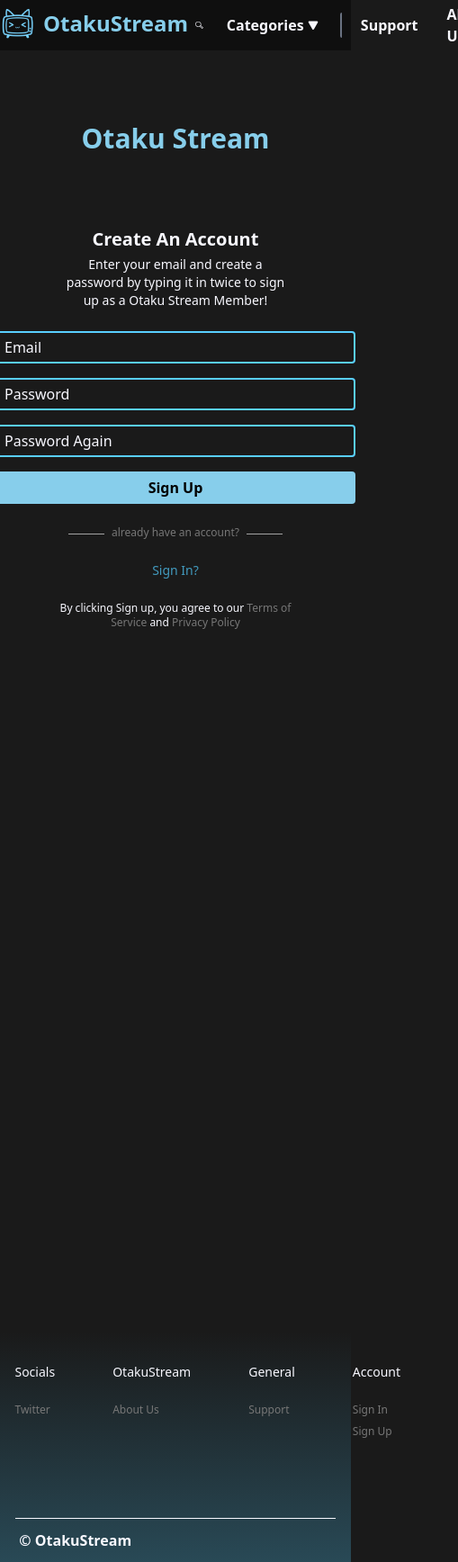
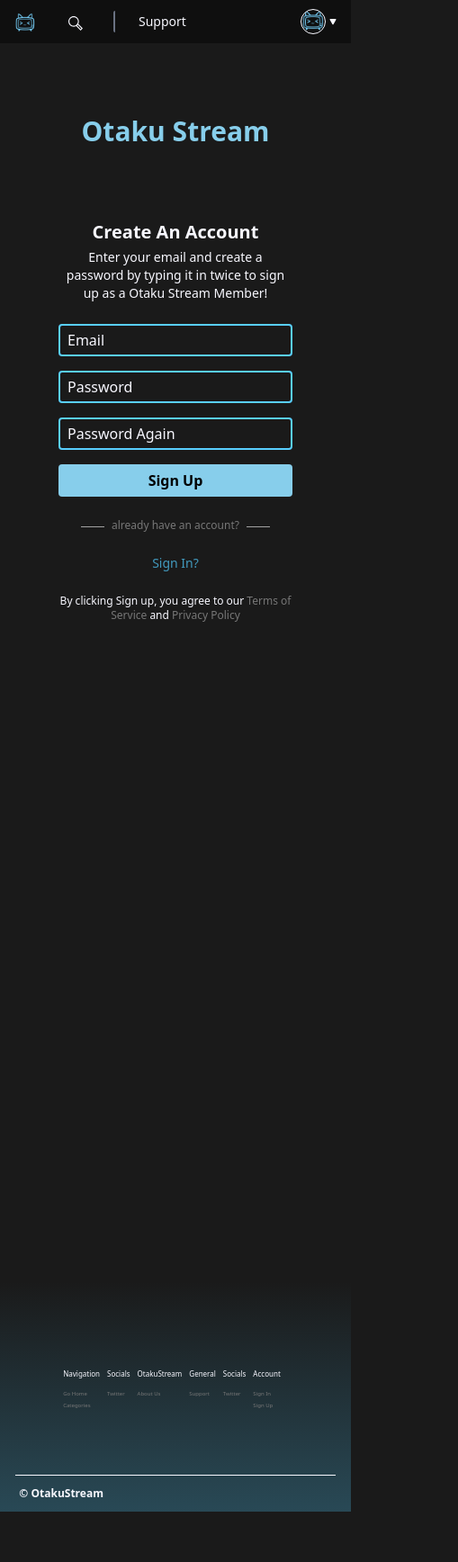
Before and after one commit to ChanGu3-WSU-Projects/WebDev-489, a React (Vite) app in the folder otaku-stream-vss-app/client/: page /auth/signup in a window 390 px wide. Shown: the whole page at 90% size, 509 px wide, since content can reach past the window. After the commit the page ends 1680 px from the top, so only its background shows below. Built offline with nearby package versions, Linux system fonts and the light colour scheme.

Commit message:
feat: responsive
signup + signin + footer + navbar + signup success

```diff
--- a/otaku-stream-vss-app/client/src/components/FooterOS.jsx
+++ b/otaku-stream-vss-app/client/src/components/FooterOS.jsx
@@ -1,71 +1,69 @@
 import '../tailwind.css'
 
+function LinksTitle({titleName})
+{
+    return (
+        <p className="text-[8px]  md:text-sm text-[#F8F8FF]">{titleName}</p>
+    )
+}
+
+function Link({linkName, href})
+{
+    return (
+        <a className="text-[6px] md:text-xs text-[#777777] hover:text-[#429ABE] active:text-[#429ABE] visited:text-purple-600" href={href}>{linkName}</a>
+    )
+}
+
+function LinkTab({titleName, links})
+{
+    return (
+        <div className="flex flex-col space-y-3 md:space-y-6">
+            <LinksTitle titleName={titleName}/>
+            <div className="flex flex-col space-y-1 md:space-y-2">
+                { links.map((link) => { return ( <Link linkName={link.name} href={link.href} /> ) }  ) }
+             </div>
+        </div>
+    )
+}
 
 function FooterOS()
 {
     return (
         <>
-        <footer id="footerOS" className="mt-48 min-h-[100vh] flex flex-col justify-end items-center">
+        <footer id="footerOS" className="mt-36 md:mt-48 min-h-[100vh] flex flex-col justify-end items-center">
             <div className="bg-linear-to-b from-transparent to-[#429bbe5d] w-full h-64 flex flex-col justify-end items-center">
-                <div className="flex flex-row space-x-16 mb-20">
-                    <div className="flex flex-col space-y-6">
-                        <p className="text-sm text-[#F8F8FF]">Navigation</p>
-                        <div className="flex flex-col space-y-2">
-                            <a className="text-xs text-[#777777] hover:text-[#429ABE] visited:text-purple-600" href="/">Go Home</a>
-                            <a className="text-xs text-[#777777] hover:text-[#429ABE] visited:text-purple-600" href="#">Categories</a>
-                        </div>
-                    </div>
-                    <div className="flex flex-col space-y-6">
-                        <p className="text-sm text-[#F8F8FF] hover:text-[#429ABE] visited:text-purple-600">Socials</p>
-                        <div className="flex flex-col space-y-2">
-                            <a className="text-xs text-[#777777] hover:text-[#429ABE] visited:text-purple-600" href="/">Twitter</a>
-                        </div>
-                    </div>
-                    <div className="flex flex-col space-y-6">
-                        <p className="text-sm text-[#F8F8FF]">OtakuStream</p>
-                        <div className="flex flex-col space-y-2">
-                            <a className="text-xs text-[#777777] hover:text-[#429ABE] visited:text-purple-600" href="/">About Us</a>
-                        </div>
-                    </div>
-                    <div className="flex flex-col space-y-6">
-                        <p className="text-sm text-[#F8F8FF]">General</p>
-                        <div className="flex flex-col space-y-2">
-                            <a className="text-xs text-[#777777] hover:text-[#429ABE] visited:text-purple-600" href="/">Support</a>
-                        </div>
-                    </div>
+                <div className="flex flex-row space-x-2 md:space-x-16 mb-16 md:mb-18">
+                    <LinkTab titleName="Navigation" links={[{name: "Go Home", href:"/"}, {name: "Categories", href:"#"}]} />
+                    <LinkTab titleName="Socials" links={[{name: "Twitter", href:"#"}]} />
+                    <LinkTab titleName="OtakuStream" links={[{name: "About Us", href:"#"}]} />
+                    <LinkTab titleName="General" links={[{name: "Support", href:"#"}]} />
+                    <LinkTab titleName="Socials" links={[{name: "Twitter", href:"#"}]} />
+
                     {/* --- Guest Account --- */}
-                    <div className="flex flex-col space-y-6">
-                        <p className="text-sm text-[#F8F8FF]">Account</p>
-                        <div className="flex flex-col space-y-2">
-                            <a className="text-xs text-[#777777] hover:text-[#429ABE] visited:text-purple-600" href="/auth/signin">Sign In</a>
-                            <a className="text-xs text-[#777777] hover:text-[#429ABE] visited:text-purple-600" href="/auth/signup">Sign Up</a>
-                        </div>
-                    </div>
+                    <LinkTab titleName="Account" links={[{name: "Sign In", href:"/auth/signin"}, {name: "Sign Up", href:"/auth/signup"}]} />
 
                     {/* --- Member Account --- */}
-                    <div className="flex flex-col space-y-6 hidden">
-                        <p className="text-sm text-[#F8F8FF]">Account</p>
-                        <div className="flex flex-col space-y-2">
-                            <a className="text-xs text-[#777777] hover:text-[#429ABE] visited:text-purple-600" href="/auth/signin">Safe Space</a>
-                            <a className="text-xs text-[#777777] hover:text-[#429ABE] visited:text-purple-600" href="/auth/signup">Favorites</a>
-                            <a className="text-xs text-[#777777] hover:text-[#429ABE] visited:text-purple-600" href="/auth/signup">Profile</a>
-                            <a className="text-xs text-[#777777] hover:text-[#429ABE] visited:text-purple-600" href="/auth/signup">Settings</a>
-                            <a className="text-xs text-[#777777] hover:text-[#429ABE] visited:text-purple-600" href="/auth/signup">Sign Out</a>
-                        </div>
+                    <div className="hidden">
+                        <LinkTab titleName="Account" links={[
+                            {name: "Safe Space", href:"#"},
+                            {name: "Favorites", href:"#"},
+                            {name: "Profile", href:"#"},
+                            {name: "Settings", href:"#"},
+                            {name: "Sign Out", href:"/auth/signout"},
+                        ]}/>
                     </div>
 
                     {/* --- Admin Account --- */}
-                    <div className="flex flex-col space-y-6 hidden">
-                        <p className="text-sm text-[#F8F8FF]">Admin</p>
-                        <div className="flex flex-col space-y-2">
-                            <a className="text-xs text-[#777777] hover:text-[#429ABE] visited:text-purple-600" href="/auth/signin">Dashboard</a>
-                        </div>
+                    <div className="hidden">
+                        <LinkTab titleName="Admin" links={[
+                            {name: "Dashboard", href:"#"},
+                        ]}/>
                     </div>
 
                 </div>
                 <div className="p-2 w-full flex flex-col items-center">
                     <div className="w-[95%] border-t-1 border-[#F8F8FF]">
-                        <p className="p-1 mt-2 font-semibold text-md text-[#F8F8FF]">© OtakuStream</p>
+                        <p className="p-1 mt-2 font-semibold text-xs md:text-md text-[#F8F8FF]">© OtakuStream</p>
                     </div>
                 </div>
             </div>
--- a/otaku-stream-vss-app/client/src/components/NavbarOS.jsx
+++ b/otaku-stream-vss-app/client/src/components/NavbarOS.jsx
@@ -1,6 +1,13 @@
 import '../tailwind.css'
 import tvLogo from '../assets/images/brand-tv-logo.png'
 import { useState } from 'react'
+
+function Category({categoryName, href})
+{
+    return (
+        <a className="hover:bg-[#59CFFF] active:bg-[#59CFFF] text-xs px-1 py-1 w-30" href={href}>{categoryName}</a>
+    )
+}
 
 function NavbarOS()
 {
@@ -75,74 +82,76 @@
     return (
         <>
             {/* --- Navbar --- */}
-            <nav id="navbar" className="fixed top-0 left-0 w-full h-14 flex flex-row bg-[#0F0F0F] z-98">
-                <div className="flex flex-row items-center justify-center z-100">
-                    <a id="logo" className="mx-2 flex flex-row items-center justify-center no-underline p-1 hover:brightness-0 hover:invert" href="/">
-                        <img className="w-10 mx-2" type="image/png" src={tvLogo} alt="os-tv-logo"/>
-                        <p className="text-[#87CEEB] font-bold text-2xl mb-1">OtakuStream</p>
+            <nav id="navbar" className="fixed top-0 left-0 w-full h-12 flex flex-row bg-[#0F0F0F] z-98">
+                <div className="flex flex-row items-center z-100">
+                    <a id="logo" className="mx-2 px-1 flex flex-row items-center justify-center hover:brightness-0 hover:invert" href="/">
+                        <img className="min-w-6 w-6 mx-1 mt-1" type="image/png" src={tvLogo} alt="os-tv-logo"/>
+                        <p className="text-[#87CEEB] font-bold text-md hidden md:block">OtakuStream</p>
                     </a>
-                    <a className="p-4 flex flex-row items-center justify-center cursor-pointer hover:bg-gray-800 active:bg-gray-700 h-full" href="#">
-                        <img className="w-6" src="/magnifying-glass-zoom-svgrepo-com.svg" alt="search-icon" href="#"></img>
+                    <a className="px-5 flex flex-row items-center cursor-pointer hover:bg-gray-800 active:bg-gray-700 h-full" href="#">
+                        <img className="min-w-4 w-4 mt-0.75" src="/magnifying-glass-zoom-svgrepo-com.svg" alt="search-icon" href="#"></img>
                     </a>
-                    <div className="relative h-full z-100">
-                        <button id="categoriestab" name="categoriestab" className="p-4 flex flex-row items-center justify-center space-x-1 cursor-pointer hover:bg-gray-800 active:bg-gray-700 h-full" type="button" onClick={() => ToggleCategoriesDropDown()}>
-                            <p className="text-[#F8F8FF] font-semibold">Categories</p>
-                            <img className="w-3" src="/triangle-filled-svgrepo-com.svg" alt="dropdown-icon"></img>
+                    <div className="relative h-full hidden md:block">
+                        <button id="categoriestab" name="categoriestab" className="px-3 flex flex-row items-center justify-center space-x-1 cursor-pointer hover:bg-gray-800 active:bg-gray-700 h-full" type="button" onClick={() => ToggleCategoriesDropDown()}>
+                            <p className="text-[#F8F8FF] text-sm">Categories</p>
+                            <img className="w-2 mt-1" src="/triangle-filled-svgrepo-com.svg" alt="dropdown-icon"></img>
                         </button>
                         {/* --- Categories Dropdown --- */}
                         <div id="categoriesdropdown" name="categoriesdropdown" className="absolute bg-[#429ABE] p-2 flex flex-row hidden">
                             <div id="genres" className="flex flex-col justify-start">
-                                <a className="font-bold m-1" href="#">GENRES</a>
-                                <div className="my-1 border-[#F8F8FF] rounded-sm border-b-2 rounded-xs w-auto"></div>
+                                <a className="font-semibold hover:underline text-xs" href="#">Genres</a>
+                                <div className="my-1 border-[#F8F8FF] rounded-sm border-b-2 w-[95%]"></div>
                                 <div className="grid grid-flow-col grid-rows-5 gap-y-2 gap-x-1">
-                                    <a className="hover:bg-[#59CFFF] active:bg-[#59CFFF] font-semibold px-1 py-1 w-30" href="#">Action</a>
-                                    <a className="hover:bg-[#59CFFF] active:bg-[#59CFFF] font-semibold px-1 py-1 w-30" href="#">Adventure</a>
-                                    <a className="hover:bg-[#59CFFF] active:bg-[#59CFFF] font-semibold px-1 py-1 w-30" href="#">Comedy</a>
-                                    <a className="hover:bg-[#59CFFF] active:bg-[#59CFFF] font-semibold px-1 py-1 w-30" href="#">Drama</a>
-                                    <a className="hover:bg-[#59CFFF] active:bg-[#59CFFF] font-semibold px-1 py-1 w-30" href="#">Fantasy</a>
-                                    <a className="hover:bg-[#59CFFF] active:bg-[#59CFFF] font-semibold px-1 py-1 w-30" href="#">Music</a>
-                                    <a className="hover:bg-[#59CFFF] active:bg-[#59CFFF] font-semibold px-1 py-1 w-30" href="#">Romance</a>
-                                    <a className="hover:bg-[#59CFFF] active:bg-[#59CFFF] font-semibold px-1 py-1 w-30" href="#">Slice of life</a>
-                                    <a className="hover:bg-[#59CFFF] active:bg-[#59CFFF] font-semibold px-1 py-1 w-30" href="#">Sports</a>
-                                    <a className="hover:bg-[#59CFFF] active:bg-[#59CFFF] font-semibold px-1 py-1 w-30" href="#">Seinen</a>
-                                    <a className="hover:bg-[#59CFFF] active:bg-[#59CFFF] font-semibold px-1 py-1 w-30" href="#">Shonen</a>
-                                    <a className="hover:bg-[#59CFFF] active:bg-[#59CFFF] font-semibold px-1 py-1 w-30" href="#">Shojo</a>
-                                    <a className="hover:bg-[#59CFFF] active:bg-[#59CFFF] font-semibold px-1 py-1 w-30" href="#">Sci-Fi</a>
-                                    <a className="hover:bg-[#59CFFF] active:bg-[#59CFFF] font-semibold px-1 py-1 w-30" href="#">Supernatural</a>
-                                    <a className="hover:bg-[#59CFFF] active:bg-[#59CFFF] font-semibold px-1 py-1 w-30" href="#">Thriller</a>
+                                    <Category categoryName="Action" href="#"/>
+                                    <Category categoryName="Adventure" href="#" />
+                                    <Category categoryName="Comedy" href="#" />
+                                    <Category categoryName="Drama" href="#" />
+                                    <Category categoryName="Fantasy" href="#" />
+                                    <Category categoryName="Music" href="#" />
+                                    <Category categoryName="Romance" href="#" />
+                                    <Category categoryName="Slice of life" href="#" />
+                                    <Category categoryName="Sports" href="#" />
+                                    <Category categoryName="Seinen" href="#" />
+                                    <Category categoryName="Shonen" href="#" />
+                                    <Category categoryName="Shojo" href="#" />
+                                    <Category categoryName="Sci-Fi" href="#" />
+                                    <Category categoryName="Supernatural" href="#" />
+                                    <Category categoryName="Thriller" href="#" />
                                 </div>
                             </div>
                             <div className="m-6 my-0 border-slate-50 border-l-2 rounded-xs w-auto"></div>
-                            <div id="other" className="flex flex-col items-center justify-center">
-                                <a className="font-bold m-1 p-1 border-[#F8F8FF] border-b-2 rounded-xs w-[75%] text-center" href="#">OTHER</a>
+                            <div id="genres" className="flex flex-col justify-start">
+                                <a className="font-semibold hover:underline text-xs" href="#">Other</a>
+                                <div className="my-1 border-[#F8F8FF] rounded-sm border-b-2 w-[95%]"></div>
                                 <div className="grid grid-flow-col grid-rows-5 gap-y-2 gap-x-1">
-                                    <a className="hover:bg-[#59CFFF] active:bg-[#59CFFF] font-semibold px-1 py-1 w-30 text-center" href="#">Browse (A-Z)</a>
+                                    <Category categoryName="Browse [A-Z]" href="#"/>
+
                                 </div>
                             </div>
                         </div>
                     </div>
                     <div className="border-gray-500 border-l-2 ml-[14px] rounded-xs h-1/2 w-4"></div>
-                    <a id="support" name="support" className="p-4 flex flex-row items-center justify-center space-x-1 cursor-pointer hover:bg-gray-800 active:bg-gray-700 h-full" href="#">
-                        <p className="text-[#F8F8FF] font-semibold">Support</p>
+                    <a id="support" name="support" className="px-3 flex flex-row items-center justify-center space-x-1 cursor-pointer hover:bg-gray-800 active:bg-gray-700 h-full" href="#">
+                        <p className="text-[#F8F8FF] text-sm">Support</p>
                     </a>
-                    <a id="aboutus" name="aboutus" className="p-4 flex flex-row items-center justify-center space-x-1 cursor-pointer hover:bg-gray-800 active:bg-gray-700 h-full" href="#">
-                        <p className="text-[#F8F8FF] font-semibold">About Us</p>
+                    <a id="aboutus" name="aboutus" className="px-3 flex-row items-center justify-center space-x-1 cursor-pointer hover:bg-gray-800 active:bg-gray-700 h-full hidden md:flex" href="#">
+                        <p className="text-[#F8F8FF] text-sm">About Us</p>
                     </a>
                 </div>
-                <div className="ml-auto relative h-full z-100">
-                    <button id="profiletab" name="profiletab" className="p-4 flex flex-row items-center justify-center space-x-1 cursor-pointer hover:bg-gray-800 active:bg-gray-700 h-full" type="button" onClick={() => ToggleProfileDropDown()}>
-                        <img className="w-8 mx-2" type="image/png" src={tvLogo} alt="os-tv-logo"/>
-                        <img className="w-3" src="/triangle-filled-svgrepo-com.svg" alt="dropdown-icon"></img>
+                <div className="relative h-full ml-auto z-100">
+                    <button id="profiletab" name="profiletab" className="px-4 flex flex-row items-center justify-center cursor-pointer hover:bg-gray-800 active:bg-gray-700 h-full" type="button" onClick={() => ToggleProfileDropDown()}>
+                        <img className="min-w-7 w-7 mr-1 rounded-full border-1 border-[#F8F8FF]" type="image/png" src={tvLogo} alt="os-tv-logo"/>
+                        <img className="w-2" src="/triangle-filled-svgrepo-com.svg" alt="dropdown-icon"></img>
                     </button>
                     {/* --- Guest Profile Dropdown --- */}
-                    <div id="profiledropdown" name="profiledropdown" className="absolute right-0 w-60 bg-[#429ABE] py-4 px-2 flex flex-col space-y-4 hidden">
+                    <div id="profiledropdown" name="profiledropdown" className="absolute right-0 w-35 md:w-60 bg-[#429ABE] py-4 px-2 flex flex-col space-y-4 hidden">
                         <a className="flex flex-col py-2 pl-2 pr-4 hover:bg-[#59CFFF] active:bg-[#59CFFF] rounded-xs space-y-0.25" href="/auth/signin">
                             <p className="text-sm font-bold">Sign In</p>
-                            <p className="text-xs font-semibold text-[#F8F8FF]">Welcome Back! Can't wait to see what your into now!</p>
+                            <p className="text-xs font-semibold text-[#F8F8FF]">Welcome Back! <span className="hidden md:inline">Can't wait to see what your into now!</span></p>
                         </a>
                         <a className="flex flex-col py-2 pl-2 pr-4 hover:bg-[#59CFFF] active:bg-[#59CFFF] rounded-xs space-y-0.25" href="/auth/signup">
                             <p className="text-sm font-bold">Sign Up</p>
-                            <p className="text-xs font-semibold text-[#F8F8FF]">Join Us! Watch anime ad free with a premium account!</p>
+                            <p className="text-xs font-semibold text-[#F8F8FF]">Join Us! <span className="hidden md:inline">Watch anime ad free with a premium account!</span></p>
                         </a>
                     </div>
                     {/* --- Member Profile Dropdown --- */}
@@ -223,7 +232,7 @@
             </div>
 
             {/* NAVBAR MARGIN FITTING */}
-            <div className="w-full h-14"> </div>
+            <div className="w-full h-12"> </div>
         </>
     )
 };
--- a/otaku-stream-vss-app/client/src/pages/Signin.jsx
+++ b/otaku-stream-vss-app/client/src/pages/Signin.jsx
@@ -19,10 +19,10 @@
         <NavbarOS />
             <div className="flex flex-col items-center justify-center mt-20 space-y-20">
                 <p className="font-bold text-3xl text-[#87CEEB]">Otaku Stream</p>
-                <div className="flex flex-col justify-center items-center space-y-6 w-100">
+                <div className="flex flex-col justify-center items-center space-y-6 w-65 md:w-100">
                     <div className="flex flex-col items-center space-y-1 w-full">
                         <p className="text-[#F8F8FF] font-semibold text-xl">Sign In</p>
-                        <p className="w-[55%] text-center text-[#F8F8FF] font-thin text-sm">Enter Your email and password to access your account!</p>
+                        <p className="md:w-[55%] text-center text-[#F8F8FF] font-thin text-sm">Enter Your email and password to access your account!</p>
                     </div>
                     <form id="signinForm" name="signinForm" className="w-full flex flex-col space-y-4 items-center justify-center"  onSubmit={(e) =>  { e.preventDefault(); ValidateSignin();}} method="post">
                         <input id="email" name="password" class="w-full border-[#59CFFF] border-2 rounded-sm px-2 py-1 text-[#F8F8FF] placeholder:text-[#F8F8FF] placeholder:font-thin" type="text" placeholder="Email"/>
@@ -36,7 +36,7 @@
 
                     <div className="flex flex-row w-full items-center justify-center">
                         <div className="w-[10%] mt-0.5 border-b-1 border-[#a3a3a3]"></div>
-                            <p className="px-2 text-[#777777] text-xs">don't have an account or need help?</p>
+                            <p className="px-2 text-[#777777] text-[10px] md:text-xs">don't have an account or need help?</p>
                         <div className="w-[10%] mt-0.5 border-b-1 border-[#a3a3a3]"></div>
                     </div>
                     <a className="text-[#429ABE] hover:text-[#59CFFF] text-sm" href="#">Forgot Password?</a>
--- a/otaku-stream-vss-app/client/src/pages/signup/Signup.jsx
+++ b/otaku-stream-vss-app/client/src/pages/signup/Signup.jsx
@@ -19,10 +19,10 @@
         <NavbarOS />
             <div className="flex flex-col items-center justify-center mt-20 space-y-20">
                 <p className="font-bold text-3xl text-[#87CEEB]">Otaku Stream</p>
-                <div className="flex flex-col justify-center items-center space-y-6 w-100">
+                <div className="flex flex-col justify-center items-center space-y-6 w-65 md:w-100">
                     <div className="flex flex-col items-center space-y-1 w-full">
                         <p className="text-[#F8F8FF] font-semibold text-xl">Create An Account</p>
-                        <p className="w-[65%] text-center text-[#F8F8FF] font-thin text-sm">Enter your email and create a password by typing it in twice to sign up as a Otaku Stream Member!</p>
+                        <p className="md:w-[65%] text-center text-[#F8F8FF] font-thin text-sm">Enter your email and create a password by typing it in twice to sign up as a Otaku Stream Member!</p>
                     </div>
                     <form id="signinForm" name="signinForm" className="w-full flex flex-col space-y-4 items-center justify-center"  onSubmit={(e) =>  { e.preventDefault(); ValidateSignup();}} method="post">
                         <input id="email" name="password" class="w-full border-[#59CFFF] border-2 rounded-sm px-2 py-1 text-[#F8F8FF] placeholder:text-[#F8F8FF] placeholder:font-thin" type="text" placeholder="Email"/>
@@ -41,7 +41,7 @@
                         <div className="w-[10%] mt-0.5 border-b-1 border-[#a3a3a3]"></div>
                     </div>
                     <a className="text-[#429ABE] hover:text-[#59CFFF] text-sm" href="/auth/signin">Sign In?</a>
-                    <p className="w-[70%] text-xs text-center text-[#F8F8FF] " href="/auth/signin">By clicking Sign up, you agree to our <a className="text-[#777777] hover:underline cursor-pointer" href="#">Terms of Service</a> and <a className="text-[#777777] hover:underline cursor-pointer" href="#">Privacy Policy</a></p>
+                    <p className="md:w-[70%] text-xs text-center text-[#F8F8FF] " href="/auth/signin">By clicking Sign up, you agree to our <a className="text-[#777777] hover:underline cursor-pointer" href="#">Terms of Service</a> and <a className="text-[#777777] hover:underline cursor-pointer" href="#">Privacy Policy</a></p>
                 </div>
             </div>
         <FooterOS />
```
Also changed, not shown: otaku-stream-vss-app/client/src/pages/signup/SignupSuccess.jsx (+4 -4 lines).
